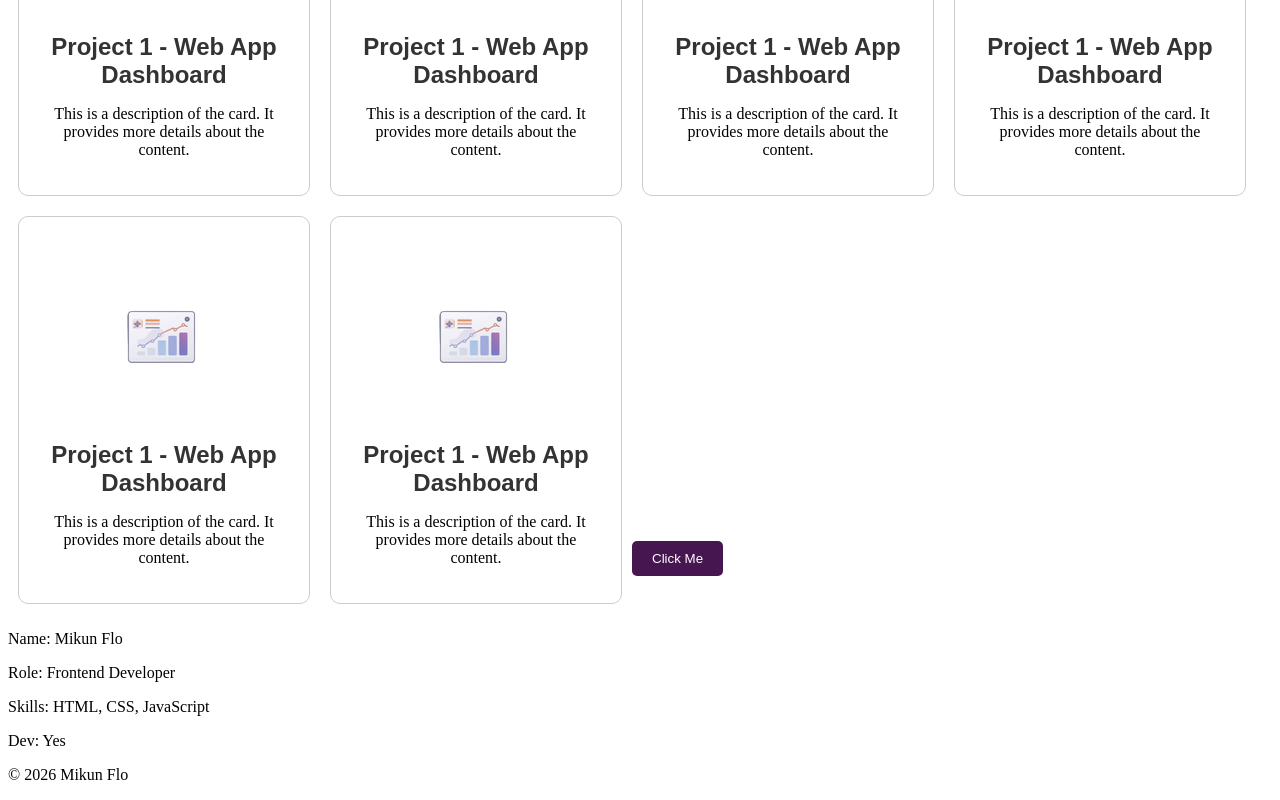
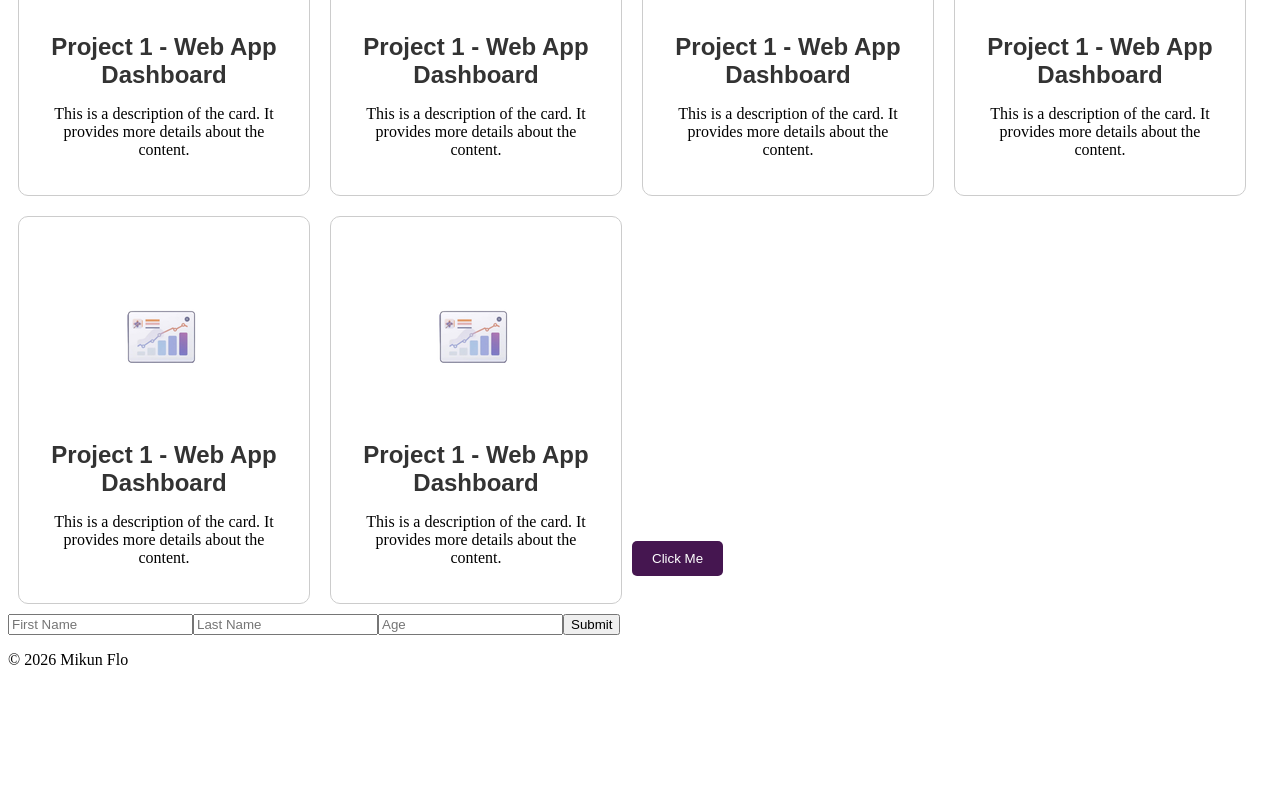
Before and after one commit to Mikun-flo/React-Project-101, a React (Vite) app: page / in a window 1280 px wide. Shown: the part 715-1515 px from the top of the page. After the commit the page ends 1400 px from the top, so only its background shows below. Built offline with nearby package versions, Linux system fonts and the light colour scheme.

Commit message:
Feat: Add Dev dataset

```diff
--- a/src/components/Dev.jsx
+++ b/src/components/Dev.jsx
@@ -9,4 +9,48 @@ function Dev(props) {
   );
 }
 
-export default Dev;
+//export default Dev;
+
+import { useState } from "react";
+
+export default function AddDev() {
+  const [dev, setDev] = useState({
+    firstName: "",
+    lastName: "",
+    age: "",
+    courses: [],
+  });
+
+  const handleChange = (e) => {
+    const { name, value } = e.target;
+    setDev((prev) => ({ ...prev, [name]: value }));
+  };
+
+  const handleSubmit = () => {
+    console.log("Collected dev data:", dev);
+  };
+
+  return (
+    <div>
+      <input
+        name="firstName"
+        value={dev.firstName}
+        onChange={handleChange}
+        placeholder="First Name"
+      />
+      <input
+        name="lastName"
+        value={dev.lastName}
+        onChange={handleChange}
+        placeholder="Last Name"
+      />
+      <input
+        name="age"
+        value={dev.age}
+        onChange={handleChange}
+        placeholder="Age"
+      />
+      <button onClick={handleSubmit}>Submit</button>
+    </div>
+  );
+}
--- a/src/index.css
+++ b/src/index.css
@@ -15,12 +15,12 @@
   margin-bottom: 10px;
 }
 .card .card-title {
-  font-family: Arial, Helvetica, sans-serif;
+  font-family: Arial, Helvetica;
   margin: 0;
   color: hsl(0, 0%, 20%);
 }
 .card.card-text {
-  font-family: Arial, Helvetica, sans-serif;
+  font-family: Arial, Helvetica;
   color: hsl(0, 0%, 30%);
 }
 .button {
```
